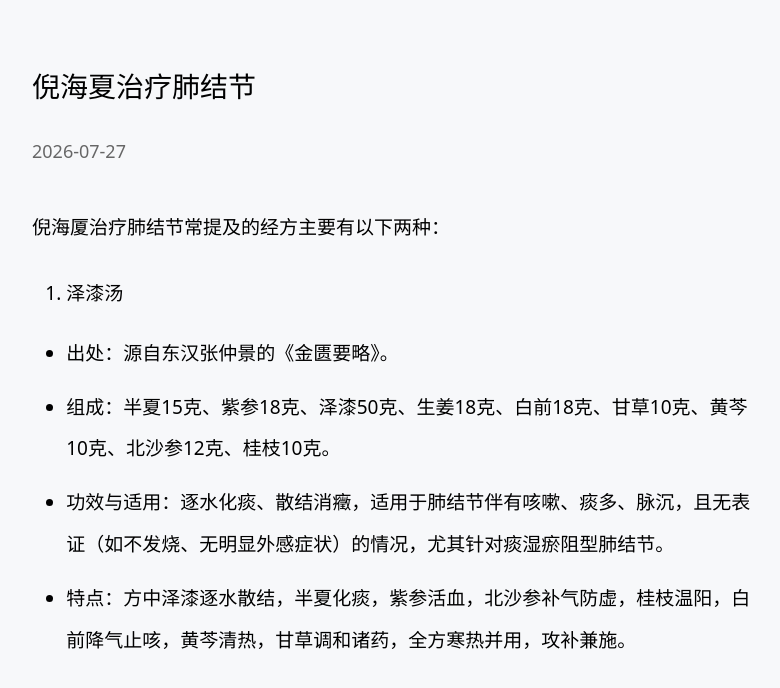
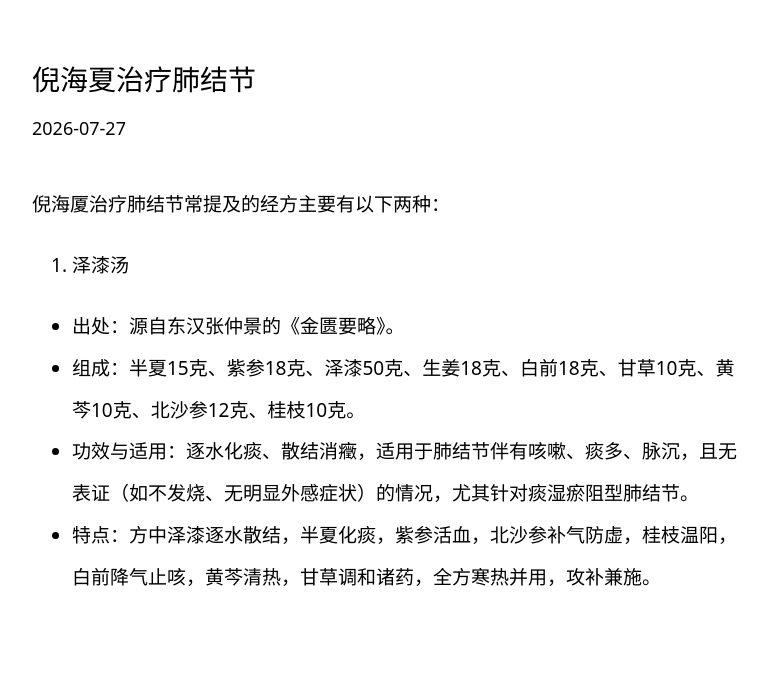
Before and after one commit to JTSTV/Jtstv.github.io, a Jekyll site: the page built from _posts/2026-7-27-倪海夏治疗肺结节.md, in a window 1280 px wide. Shown: the top 688 px of the page, without its empty margins (248-1028 px from the left). Built offline with Jekyll 4.4.1, drawn with Linux system fonts in a browser that asks for light colours; our own code applies the rules of GitHub Pages for plain Markdown files.

Commit message:
更新 post.html

```diff
--- a/_layouts/post.html
+++ b/_layouts/post.html
@@ -11,7 +11,7 @@
 <meta name="description" content="{% if page.description %}{{ page.description }}{% else %}{{ site.description }}{% endif %}">
 {% if page.keywords %}<meta name="keywords" content="{{ page.keywords }}">{% endif %}
 <link rel="canonical" href="{{ site.url }}{{ page.url }}">
-<style>*{margin:0;padding:0;box-sizing:border-box}body{font:19px system-ui,-apple-system,sans-serif;background:#f7f8fa;padding:56px 40px;line-height:2.2}.container{max-width:720px;margin:0 auto}.post-title{font-size:28px;margin-bottom:14px}.post-date{font-size:18px;color:#666;margin-bottom:36px}.post-content p{margin-bottom:24px}.post-content img{max-width:100%;height:auto;margin:18px 0}.post-content h1,.post-content h2,.post-content h3{margin:28px 0 14px}.post-content ul{padding-left:1.8em !important;margin:18px 0}.post-content ol{padding-left:1.8em !important;margin:18px 0}.post-content li{margin-bottom:12px}.post-content pre,.post-content table{max-width:100%;overflow-x:auto}@media(max-width:600px){body{padding:32px 24px}.post-title{font-size:24px}.post-date{font-size:17px;margin-bottom:28px}.post-content ul,.post-content ol{padding-left:1.4em !important}}</style>
+<style>body{font:19px system-ui,-apple-system,sans-serif;padding:56px 40px;line-height:2.2}.container{max-width:720px;margin:0 auto}.post-title{font-size:28px;margin-bottom:14px;letter-spacing:0;line-height:1.1}.post-date{font-size:18px;margin-bottom:36px}.post-content img{max-width:100%;height:auto;margin:18px 0}.post-content pre,.post-content table{max-width:100%;overflow-x:auto}@media(max-width:600px){body{padding:32px 24px}.post-title{font-size:24px}.post-date{font-size:17px;margin-bottom:28px}}</style>
 </head>
 <body>
 <div class="container">
```
